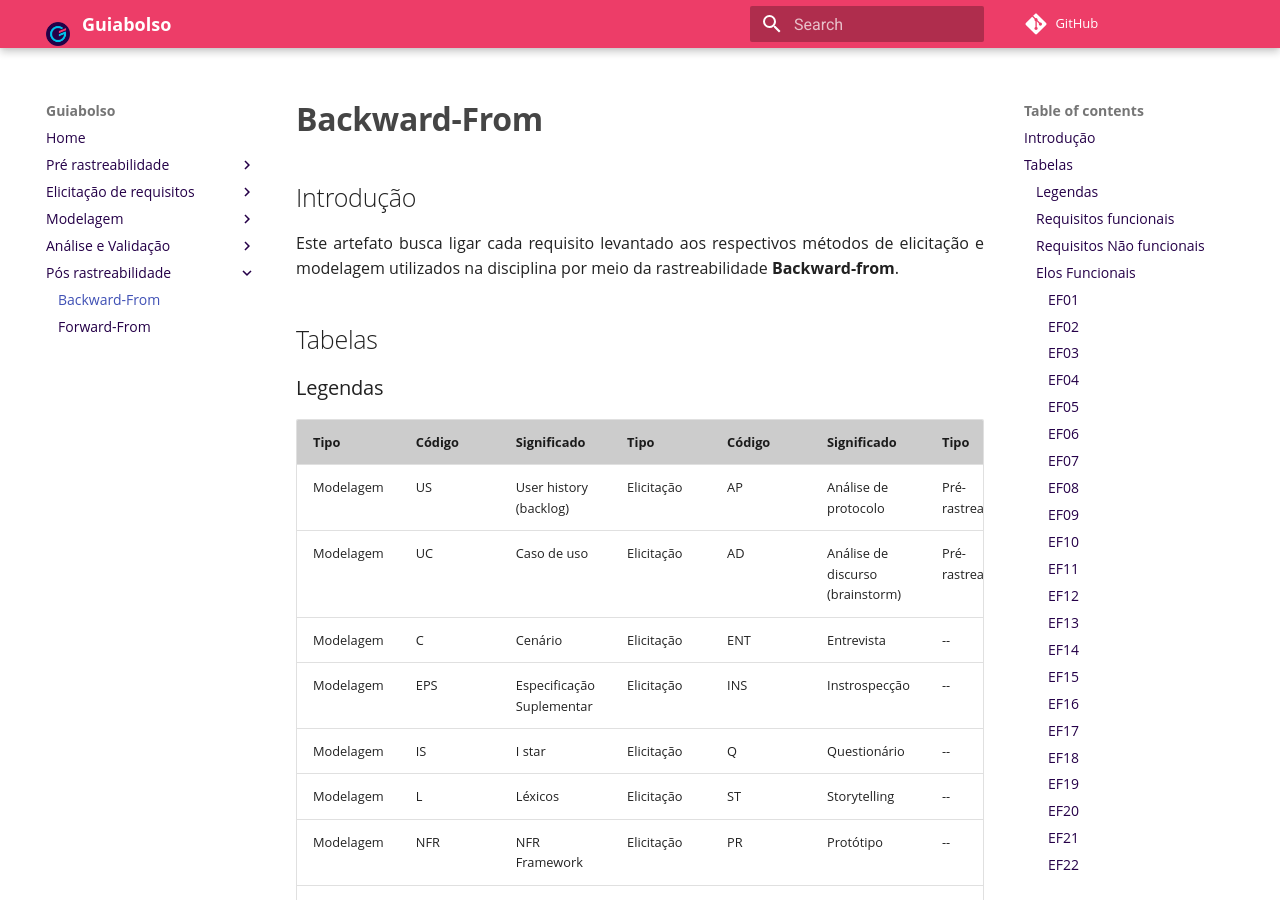
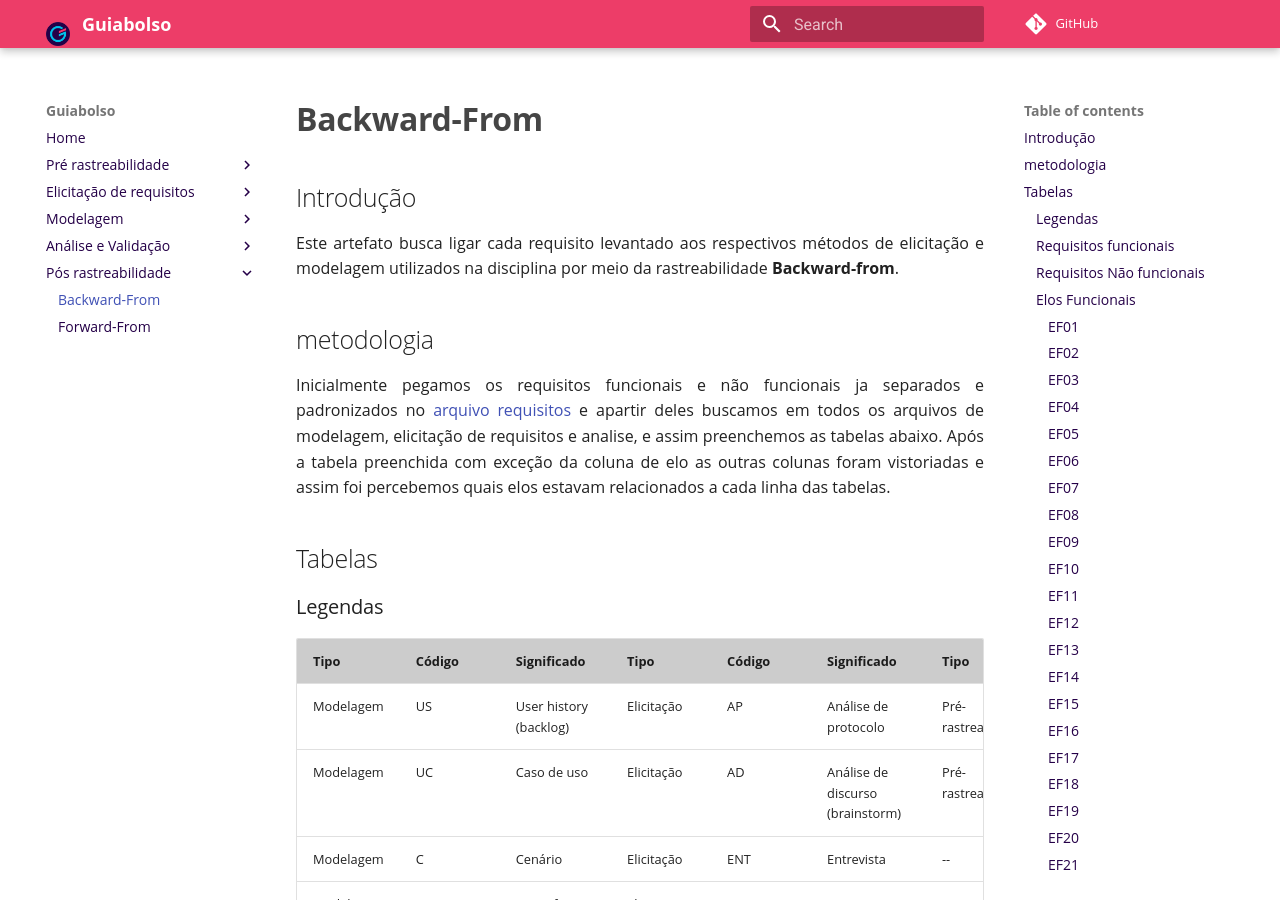
Before and after one commit to fga-disciplinas/2019.1-Guia-Bolso, an MkDocs documentation site: the page built from docs/pos-rastreabilidade/backward.md, in a window 1280 px wide and 900 px high. Built offline with MkDocs 1.6.1 and Material for MkDocs 9.7.7, drawn with Linux system fonts in a browser that asks for light colours; comment, search, counter and statistics services are not loaded; old or Windows-style settings are respelled for this version of MkDocs; some of the changed text lies outside the part shown.

Commit message:
Adicionando metodologia no backward e no forward

```diff
--- a/docs/pos-rastreabilidade/backward.md
+++ b/docs/pos-rastreabilidade/backward.md
@@ -2,6 +2,10 @@
 
 Este artefato busca ligar cada requisito levantado aos respectivos métodos de elicitação e modelagem utilizados na disciplina por meio da rastreabilidade
 __Backward-from__.
+
+## metodologia
+
+Inicialmente pegamos os requisitos funcionais e não funcionais ja separados e padronizados no [arquivo requisitos](../../elicitacao-de-requisitos/requisitos) e apartir deles buscamos em todos os arquivos de modelagem, elicitação de requisitos e analise, e assim preenchemos as tabelas abaixo. Após a tabela preenchida com exceção da coluna de elo as outras colunas foram vistoriadas e assim foi percebemos quais elos estavam relacionados a cada linha das tabelas.
 
 ## Tabelas
 
@@ -759,3 +763,4 @@
 | Data | Versão | Descrição | Autor |
 |--|--|--|--|
 | 17/06/2019 | 1.0 | Construção do Backward | [Alan](https://github.com/alanrslima), [Leonardo](https://github.com/leossb36), [Lucas](https://github.com/lmmLucasMachado), [Sara](https://github.com/silvasara), [Shayane](https://github.com/shayanealcantara)|
+| 24/06/2019 | 2.0 | Adicionando metodologia | [Lucas Machado](https://github.com/lmmLucasMachado) |
```
Also changed, not shown: docs/pos-rastreabilidade/forward.md (+5 -0 lines).
